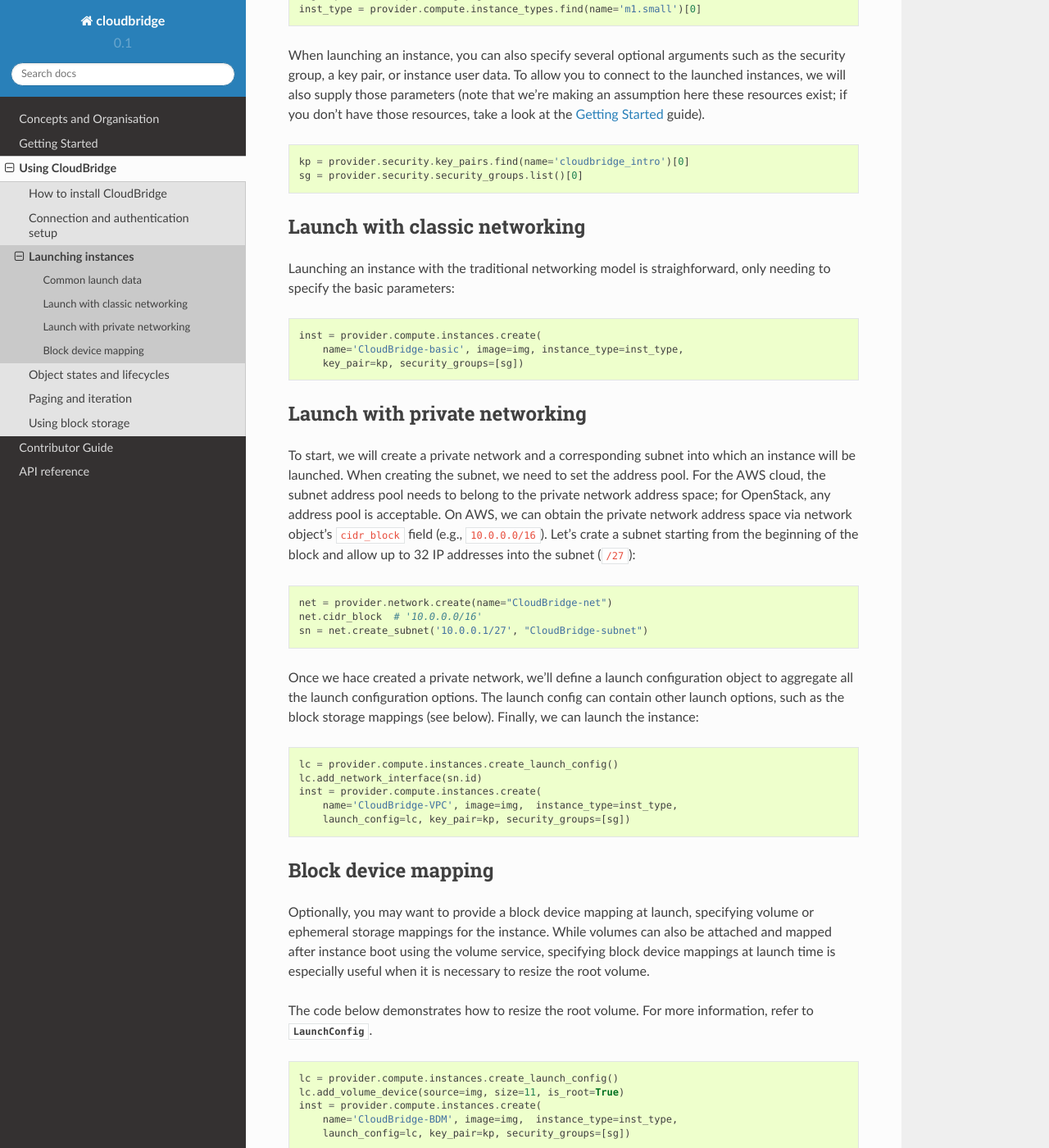
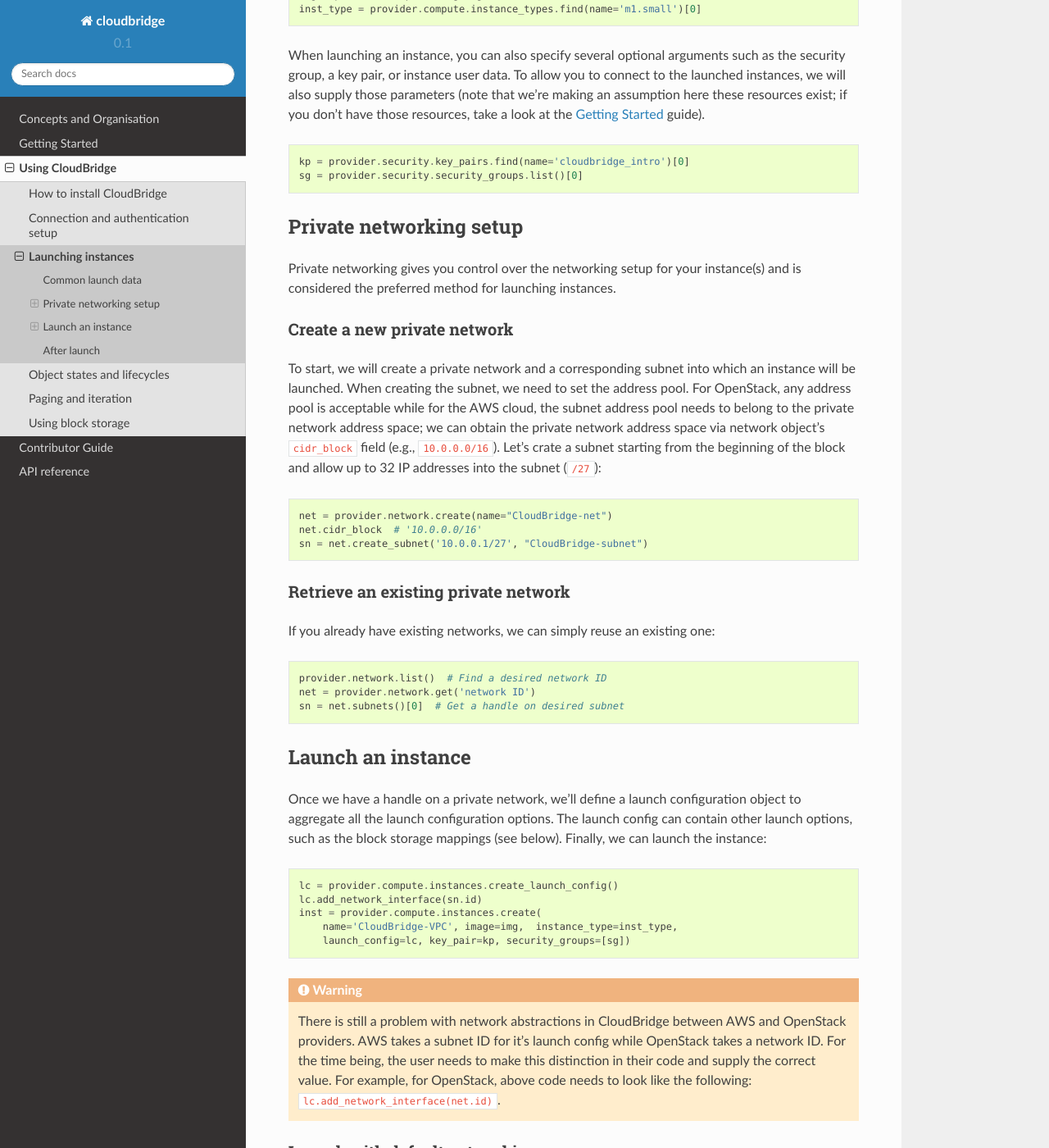
Before and after one commit to CloudVE/cloudbridge, a Sphinx documentation site: the page built from docs/topics/launch.rst, in a window 1280 px wide and 1400 px high, scrolled down 436 px. Shown: the whole window at 82% size. Built offline with Sphinx 7.4.7 and the Read the Docs theme 2.0.0, drawn with Linux system fonts in a browser that asks for light colours; some of the changed text lies outside the part shown.

Commit message:
Update launch docs to include more details about networking setup.

```diff
--- a/docs/topics/launch.rst
+++ b/docs/topics/launch.rst
@@ -7,14 +7,14 @@ need a ``provider`` object (see `this page <setup.html>`_).
 
 Common launch data
 ------------------
-Before launching an instane, you need to decide on what image to launch
+Before launching an instance, you need to decide on what image to launch
 as well as what type of instance. We will create those objects here are use
 them in both options below. The specified image ID is a base Ubuntu image on
 AWS so feel free to change it as desired.
 
 .. code-block:: python
 
-    img = provider.compute.images.get('ami-d85e75b0')
+    img = provider.compute.images.get('ami-d85e75b0')  # Ubuntu 14.04 on AWS
     inst_type = provider.compute.instance_types.find(name='m1.small')[0]
 
 When launching an instance, you can also specify several optional arguments
@@ -29,24 +29,18 @@ guide).
     kp = provider.security.key_pairs.find(name='cloudbridge_intro')[0]
     sg = provider.security.security_groups.list()[0]
 
-Launch with classic networking
-------------------------------
-Launching an instance with the traditional networking model is straighforward,
-only needing to specify the basic parameters:
+Private networking setup
+------------------------
+Private networking gives you control over the networking setup for your
+instance(s) and is considered the preferred method for launching instances.
 
-.. code-block:: python
-
-    inst = provider.compute.instances.create(
-        name='CloudBridge-basic', image=img, instance_type=inst_type,
-        key_pair=kp, security_groups=[sg])
-
-Launch with private networking
-------------------------------
+Create a new private network
+~~~~~~~~~~~~~~~~~~~~~~~~~~~~
 To start, we will create a private network and a corresponding subnet into
 which an instance will be launched. When creating the subnet, we need to
-set the address pool. For the AWS cloud, the subnet address pool needs to
-belong to the private network address space; for OpenStack, any address pool
-is acceptable. On AWS, we can obtain the private network address space via
+set the address pool. For OpenStack, any address pool is acceptable while for
+the AWS cloud, the subnet address pool needs to belong to the private network
+address space; we can obtain the private network address space via
 network object's ``cidr_block`` field (e.g., ``10.0.0.0/16``). Let's crate a
 subnet starting from the beginning of the block and allow up to 32 IP addresses
 into the subnet (``/27``):
@@ -57,7 +51,19 @@ into the subnet (``/27``):
     net.cidr_block  # '10.0.0.0/16'
     sn = net.create_subnet('10.0.0.1/27', "CloudBridge-subnet")
 
-Once we hace created a private network, we'll define a launch configuration
+Retrieve an existing private network
+~~~~~~~~~~~~~~~~~~~~~~~~~~~~~~~~~~~~
+If you already have existing networks, we can simply reuse an existing one:
+
+.. code-block:: python
+
+    provider.network.list()  # Find a desired network ID
+    net = provider.network.get('network ID')
+    sn = net.subnets()[0]  # Get a handle on desired subnet
+
+Launch an instance
+------------------
+Once we have a handle on a private network, we'll define a launch configuration
 object to aggregate all the launch configuration options. The launch config
 can contain other launch options, such as the block storage mappings (see
 below). Finally, we can launch the instance:
@@ -70,9 +76,34 @@ below). Finally, we can launch the instance:
         name='CloudBridge-VPC', image=img,  instance_type=inst_type,
         launch_config=lc, key_pair=kp, security_groups=[sg])
 
+.. warning::
+
+    There is still a problem with network abstractions in CloudBridge between
+    AWS and OpenStack providers. AWS takes a subnet ID for it's launch config
+    while OpenStack takes a network ID. For the time being, the user needs to
+    make this distinction in their code and supply the correct value.
+    For example, for OpenStack, above code needs to look like the following:
+    ``lc.add_network_interface(net.id)``.
+
+Launch with default networking
+~~~~~~~~~~~~~~~~~~~~~~~~~~~~~~
+Launching an instance with the default networking model is straightforward,
+only needing to specify the basic parameters. This will only work for the case
+a default network exists for your account, which is provider-dependent and may
+not necessarily exist.
+
+For the case of AWS, an instance will be launched into the VPC where the
+specified security group belongs to. If no security group is specified, the
+instance will get launched into the *default* VPC, assuming such VPC exists.
+
+.. code-block:: python
+
+    inst = provider.compute.instances.create(
+        name='CloudBridge-basic', image=img, instance_type=inst_type,
+        key_pair=kp, security_groups=[sg])
 
 Block device mapping
---------------------
+~~~~~~~~~~~~~~~~~~~~
 Optionally, you may want to provide a block device mapping at launch,
 specifying volume or ephemeral storage mappings for the instance. While volumes
 can also be attached and mapped after instance boot using the volume service,
@@ -90,8 +121,10 @@ refer to :class:`.LaunchConfig`.
         name='CloudBridge-BDM', image=img,  instance_type=inst_type,
         launch_config=lc, key_pair=kp, security_groups=[sg])
 
-where img is the :class:`.Image` object to use for the root volume.
+where ``img`` is the :class:`.Image` object to use for the root volume.
 
+After launch
+------------
 After an instance has launched, you can access its properties:
 
 .. code-block:: python
@@ -102,3 +135,13 @@ After an instance has launched, you can access its properties:
     # 'running'
     inst.public_ips
     # [u'54.166.125.219']
+
+Depending on the provider's networking setup, it may be necessary to explicitly
+assign a floating IP address to your instance. This can be done as follows:
+
+.. code-block:: python
+
+    # List all the IP addresses and find the desired one
+    provider.network.floating_ips()
+    # Assign the IP to the instance
+    inst.add_floating_ip('149.165.168.143')
```
Also changed, not shown: docs/getting_started.rst (+19 -3 lines).
